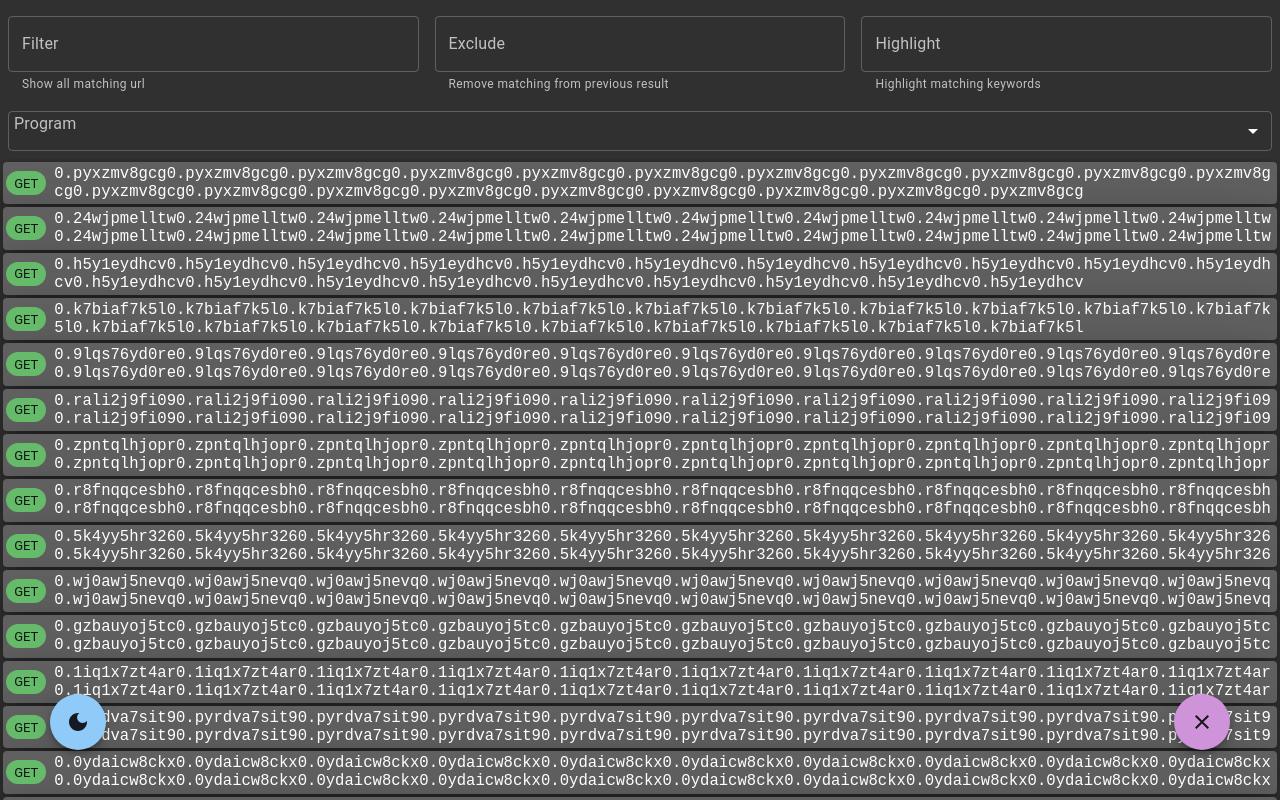
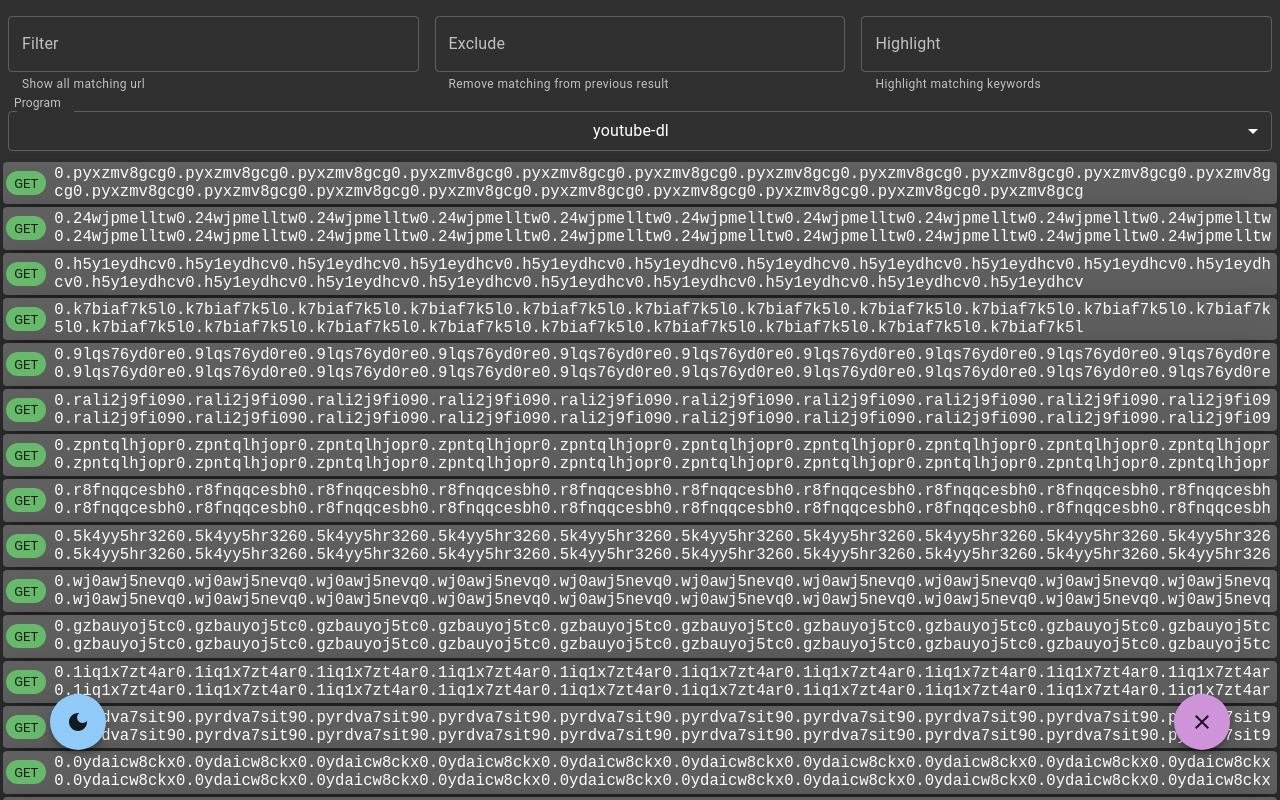
Before and after one commit to quantumsnowball/link-finder, a React (Create React App) app: page / in a window 1280 px wide. Built offline with nearby package versions, Linux system fonts and the light colour scheme.

Commit message:
feature: persist program last used

```diff
--- a/src/components/App.tsx
+++ b/src/components/App.tsx
@@ -1,4 +1,5 @@
-import { useState, useEffect, createContext } from 'react';
+import { useEffect, createContext } from 'react';
+import useLocalStorage from '../hooks/useLocalStorage';
 import useArray from '../hooks/useArray';
 import useRegex from '../hooks/useRegex';
 import useColorTheme from '../hooks/useColorTheme';
@@ -17,7 +18,7 @@
 
 function App() {
   const { toggleMode, theme } = useColorTheme('dark')
-  const [program, setProgram] = useState('')
+  const [program, setProgram] = useLocalStorage('program', 'youtube-dl')
   const { alert, alertSuccess, alertError, alertContent } = useAlert('none')
   const {
     value: entries,
```
